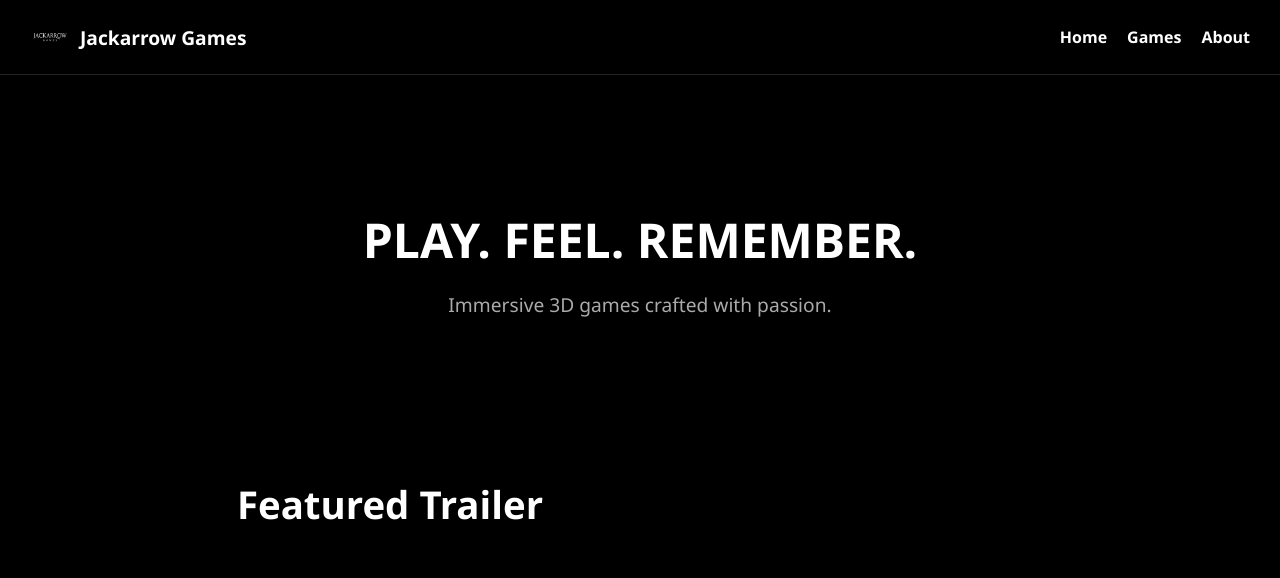
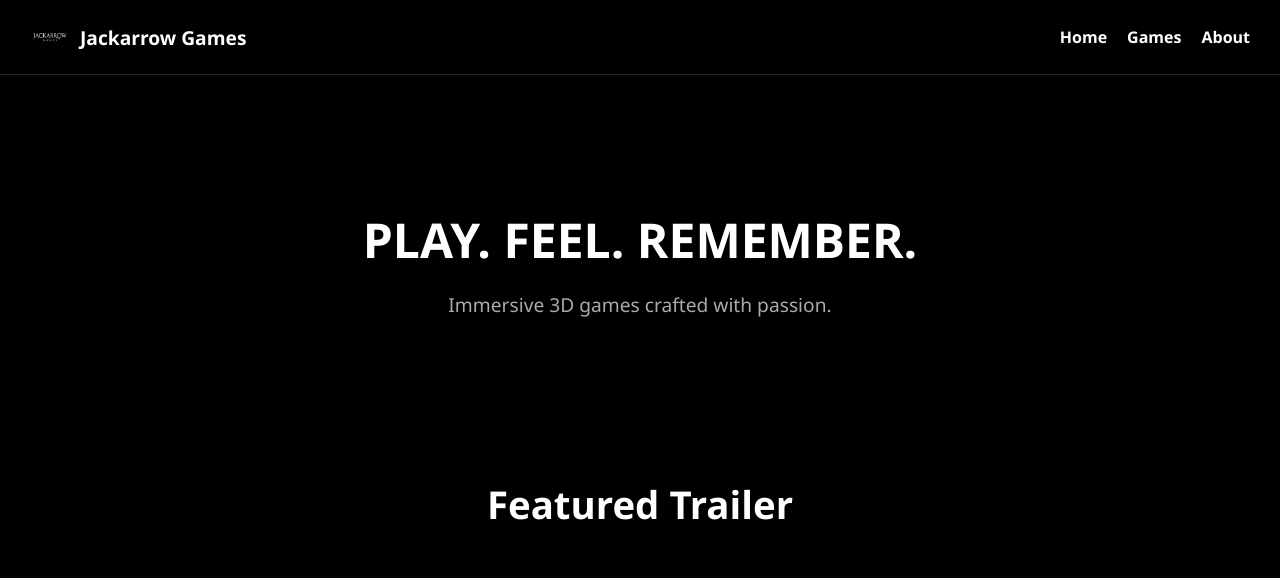
Before and after one commit to Shahbaaz-Singh/Shahbaaz-Singh.github.io, a plain HTML site: page index.html in a window 1280 px wide. Shown: the top 578 px of the page. Drawn offline with Linux system fonts and the light colour scheme; grey boxes are pictures that could not be loaded.

Commit message:
Update style.css

```diff
--- a/css/style.css
+++ b/css/style.css
@@ -134,7 +134,6 @@ main h1, main h2, section h1, section h2 {
   text-align: center;
   margin-top: 40px;
   font-size: 2.4rem;
-  margin-left:-500px;
 }
 .bio {
   font-size: 0.95rem;
```
